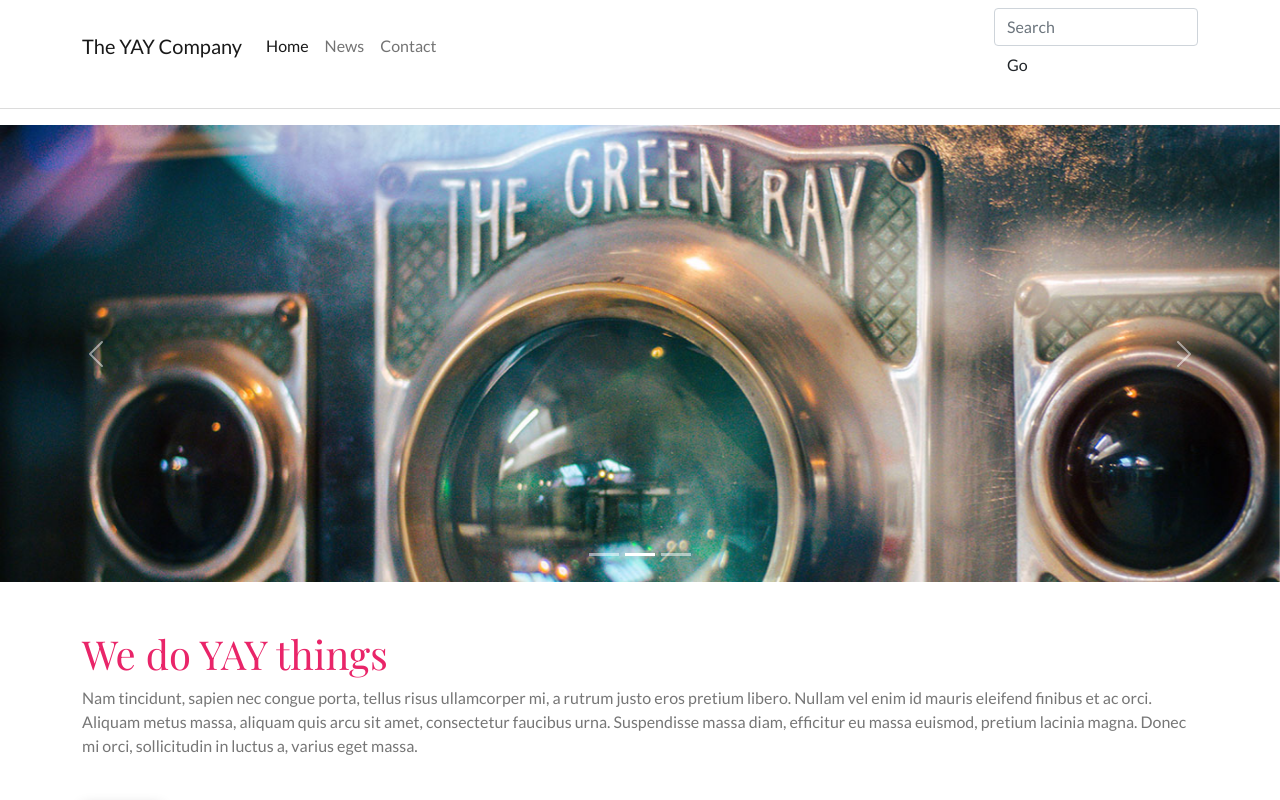
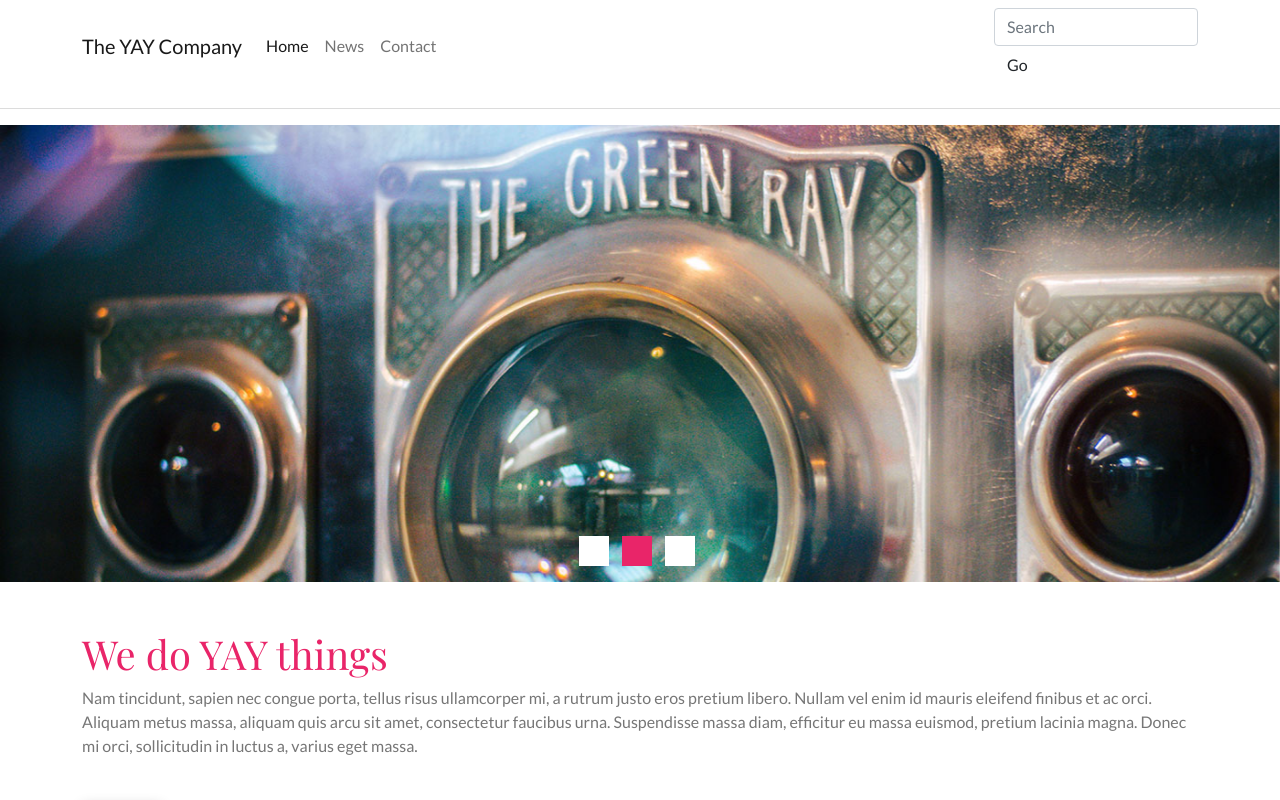
Before and after one commit to Noroff-FEU-Assignments/css-frameworks-ca-dahltina, a React (Create React App) app: page / in a window 1280 px wide. Shown: the top 800 px of the page. Built offline with nearby package versions, Linux system fonts and the light colour scheme; a web font is replaced by a local one.

Commit message:
Style carousel

```diff
--- /dev/null
+++ b/src/sass/partials/_carousel.scss
@@ -0,0 +1,23 @@
+.carousel-control-next-icon,
+.carousel-control-prev-icon {
+  display: none;
+}
+
+.carousel-indicators {
+  [data-bs-target] {
+    box-sizing: border-box;
+    width: 30px;
+    height: 30px;
+    margin-right: 10px;
+    background-color: $color-white;
+    border-top: none;
+    border-bottom: none;
+    opacity: 1;
+    @include transition($carousel-indicator-transition);
+  }
+
+  .active {
+    opacity: 1;
+    background-color: $color-primary;
+  }
+}
--- a/src/sass/style.scss
+++ b/src/sass/style.scss
@@ -18,11 +18,12 @@
 
 @import "~bootstrap/scss/bootstrap";
 
+@import "partials/home";
+@import "partials/typography";
 @import "partials/navbar";
 @import "partials/layout";
-@import "partials/typography";
 @import "partials/tabs";
-@import "partials/home";
+@import "partials/carousel";
 
 .btn-primary {
   background-color: $color-text;
```
Also changed, not shown: src/components/Navigation.js (added, +33 -0 lines).
